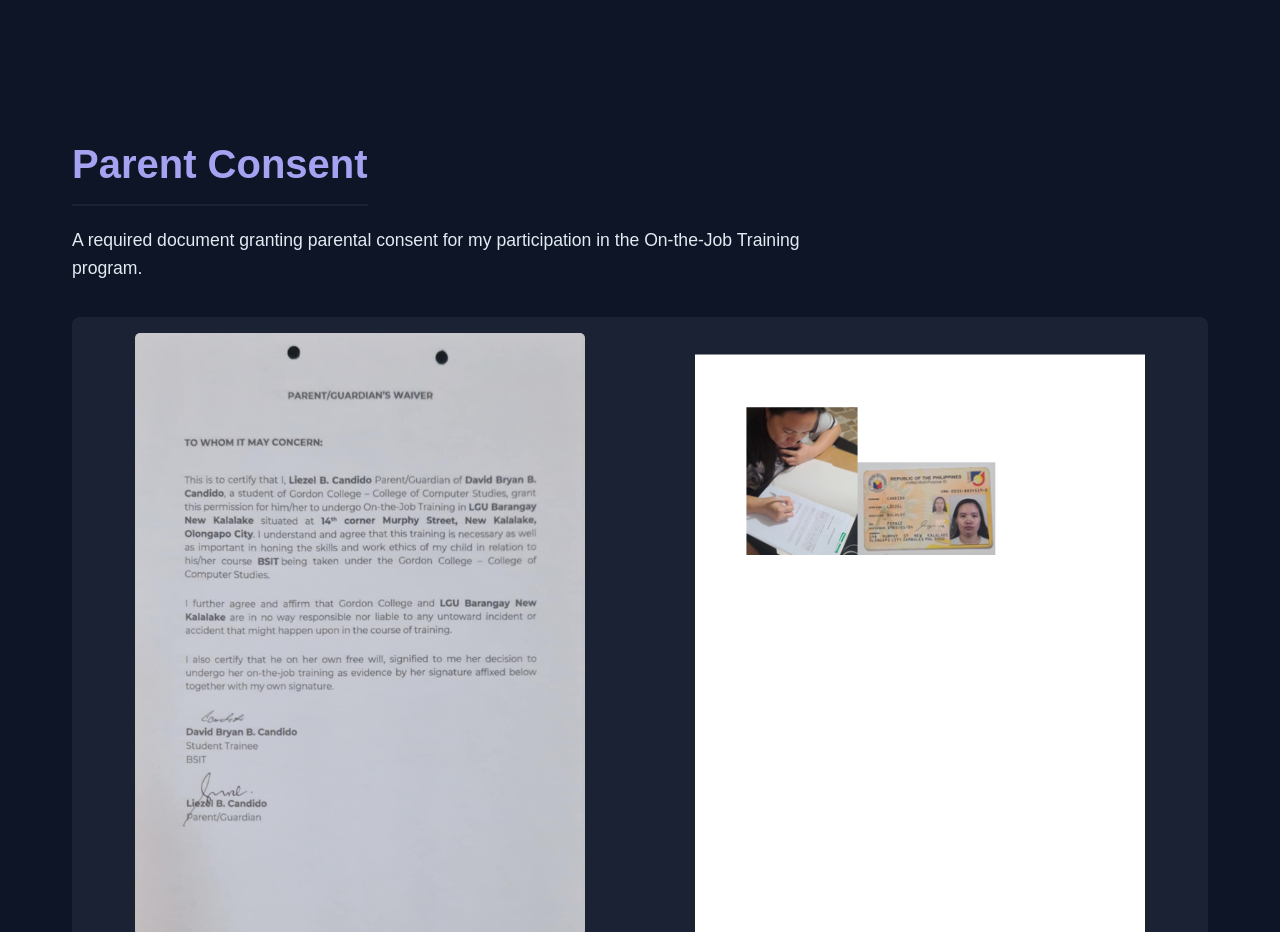
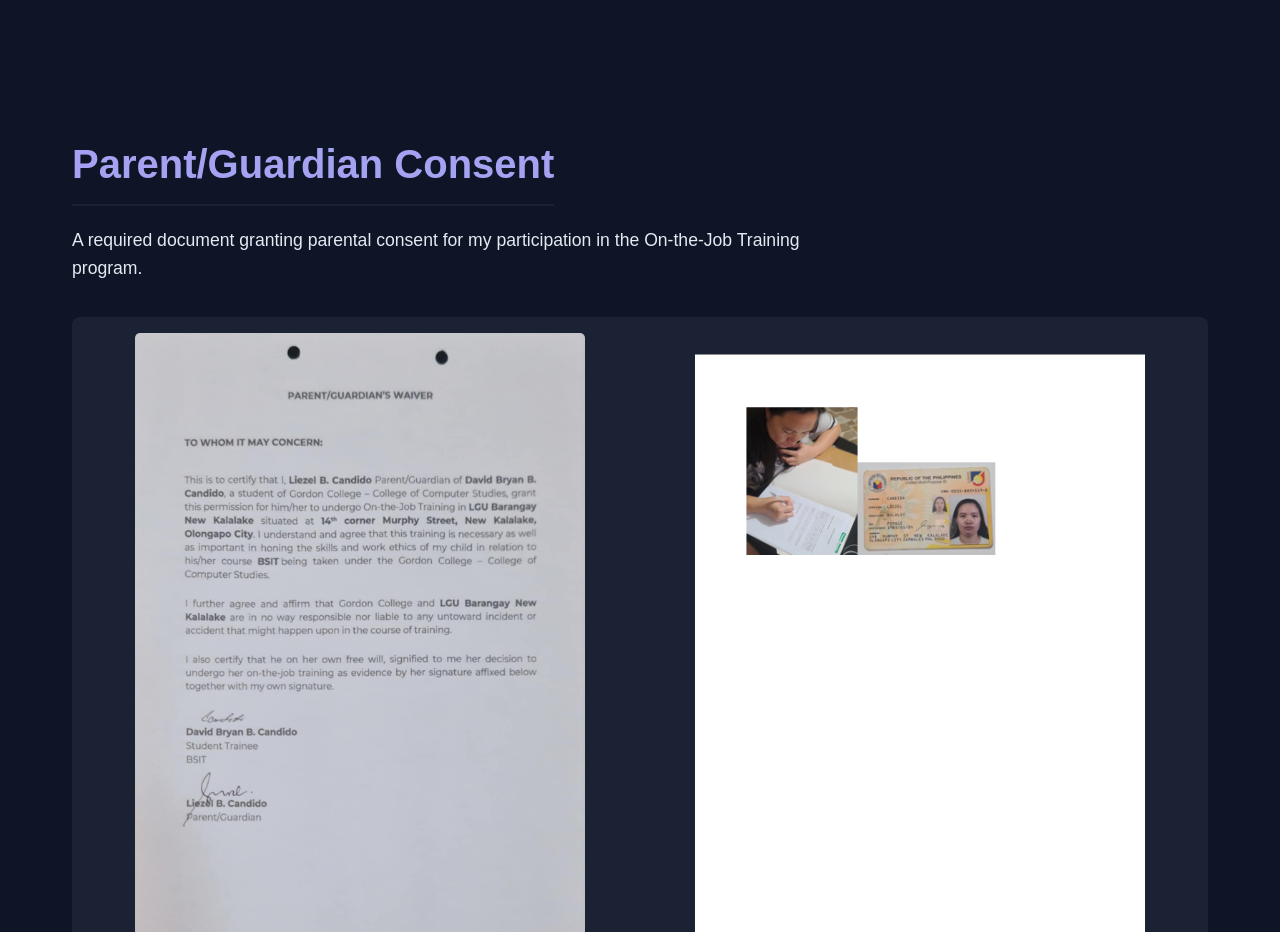
Before and after one commit to DavidBryanCandido/practicum1-portfolio, a plain HTML site: page index.html in a window 1280 px wide. Shown: the part 6440-7372 px from the top of the page. Drawn offline with Linux system fonts and the light colour scheme.

Commit message:
Update section title for clarity: change "Parent Consent" to "Parent/Guardian Consent"

```diff
--- a/index.html
+++ b/index.html
@@ -209,7 +209,7 @@
             <hr class="divider" />
 
             <section id="consent" class="section">
-                <h2>Parent Consent</h2>
+                <h2>Parent/Guardian Consent</h2>
                 <p class="section-description">
                     A required document granting parental consent for my
                     participation in the On-the-Job Training program.
```
